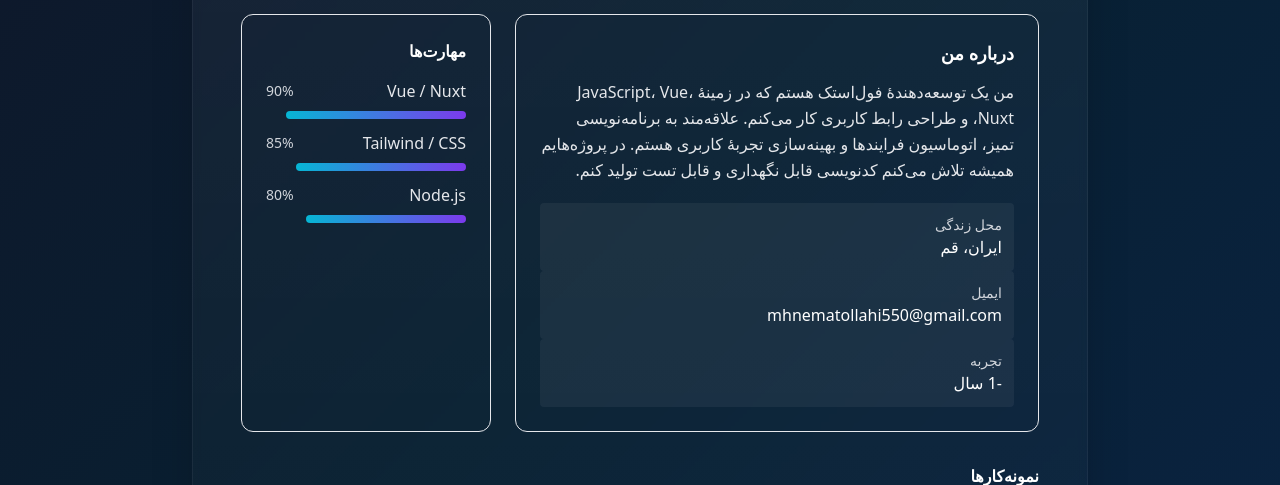
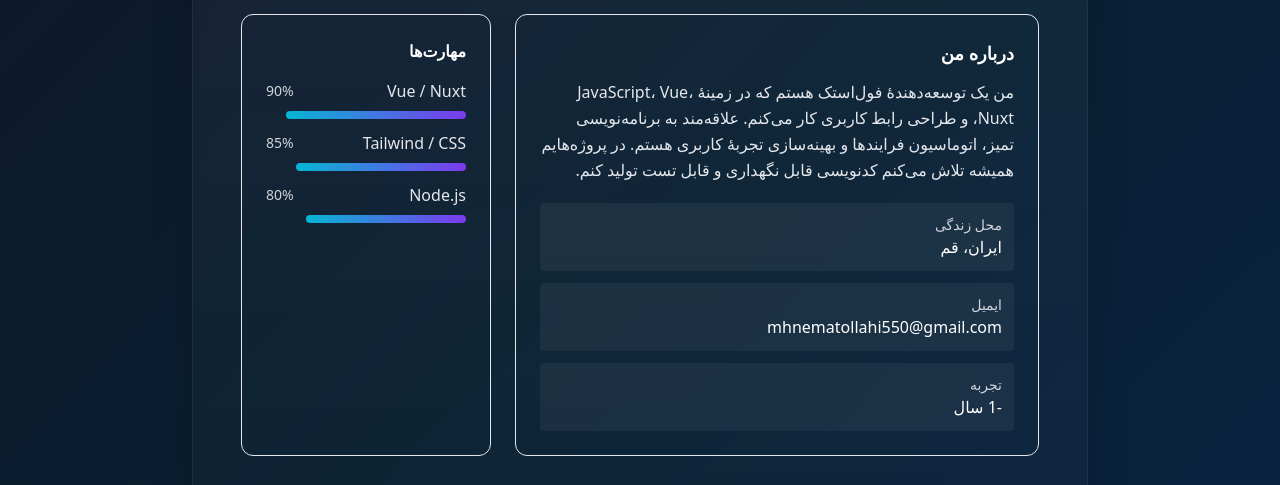
Before and after one commit to anematollahi/mhnematollahi, a plain HTML site: page index.html in a window 1280 px wide. Shown: the part 251-736 px from the top of the page. Drawn offline with nearby package versions, Linux system fonts and the light colour scheme.

Commit message:
update grid

```diff
--- a/index.html
+++ b/index.html
@@ -48,7 +48,7 @@
           <h2 class="text-lg font-semibold text-white text-right">درباره من</h2>
           <p class="mt-3 text-gray-200 leading-relaxed text-right">من یک توسعه‌دهندهٔ فول‌استک هستم که در زمینهٔ JavaScript، Vue، Nuxt، و طراحی رابط کاربری کار می‌کنم. علاقه‌مند به برنامه‌نویسی تمیز، اتوماسیون فرایندها و بهینه‌سازی تجربهٔ کاربری هستم. در پروژه‌هایم همیشه تلاش می‌کنم کدنویسی قابل نگهداری و قابل تست تولید کنم.</p>
 
-          <div class="mt-5 grid grid-cols-1">
+          <div class="mt-5 grid grid-cols-1 gap-3">
             <div class="p-3 bg-white/5 rounded">
               <div class="text-sm text-gray-300">محل زندگی</div>
               <div class="font-medium text-white">ایران، قم</div>
```
